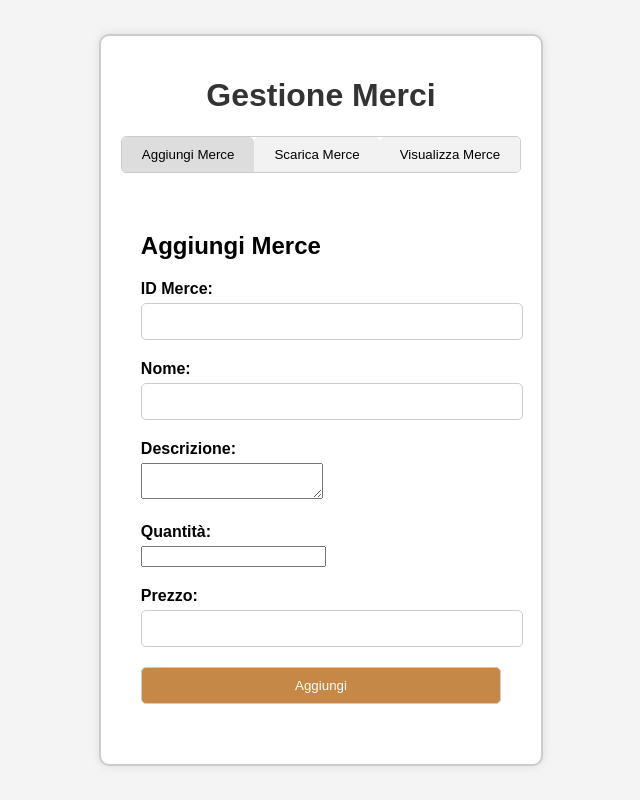
After one commit to vordkan/Raf, a Flask app: page /merce in a window 1280 px wide, after a click on "Aggiungi Merce". The commit adds this page. Shown: the whole page, without its empty margins (319-959 px from the left). Run offline with Flask 3, Linux system fonts and the light colour scheme.

Commit message:
inserimento carico e scarico merce

```diff
--- a/app.py
+++ b/app.py
@@ -54,6 +54,11 @@ def gestione_dipendenti():
 @app.route('/fatturato')
 def fatturato():
     return render_template('fatturato.html')
+
+# Merce
+@app.route('/merce')
+def merce():
+    return render_template('merci.html')
 
 
 @app.route('/submit', methods=['POST'])
@@ -366,6 +371,71 @@ def get_schedule():
         return jsonify({'error': 'Errore durante il recupero del programma di fatturazione.'}), 500
 
 #---------------------------------------------------------------------------------------------------------------------#
+@app.route('/carica_merce', methods=['POST'])
+def carica_merce():
+    id_merce = request.form['id_merce']
+    nome_merce = request.form['nome_merce']
+    descrizione_merce = request.form['descrizione_merce']
+    quantita_merce = int(request.form['quantita_merce'])
+    prezzo_merce = float(request.form['prezzo_merce'])
+    data_carico = datetime.utcnow()
+
+    try:
+        cursor.execute("INSERT INTO merci (ID, nome, descrizione, quantita, prezzo, data_carico) VALUES (%s, %s, %s, %s, %s, %s)",
+                       (id_merce, nome_merce, descrizione_merce, quantita_merce, prezzo_merce, data_carico))
+        conn.commit()
+
+        # Chiamata alla funzione JavaScript per visualizzare il messaggio di successo
+        return jsonify({"success": "Carico avvenuto con successo!"}), 200
+    except Exception as e:
+        print(f"Si è verificato un errore durante l'inserimento della merce nel database: {e}")
+        return "Si è verificato un errore durante l'inserimento della merce."
+
+
+
+@app.route('/scarica_merce', methods=['POST'])
+def scarica_merce():
+    id_merce = request.form['id_merceS']
+    quantita_scarico = int(request.form['quantita_scarico'])
+
+    try:
+        # Verifica se la merce esiste
+        cursor.execute("SELECT quantita FROM merci WHERE ID = %s", (id_merce,))
+        result = cursor.fetchone()
+
+        if result:
+            quantita_attuale = result[0]
+            if quantita_scarico <= quantita_attuale:
+                # Aggiorna la quantità di merce nel database
+                nuova_quantita = quantita_attuale - quantita_scarico
+                cursor.execute("UPDATE merci SET quantita = %s WHERE ID = %s", (nuova_quantita, id_merce))
+                conn.commit()
+                print("Scarico avvenuto con successo!")
+                return "Scarico avvenuto con successo!"
+            else:
+                return "Quantità da scaricare superiore alla quantità attuale."
+        else:
+            return "Merce non trovata."
+
+    except Exception as e:
+        print(f"Si è verificato un errore durante lo scarico della merce: {e}")
+        return "Si è verificato un errore durante lo scarico della merce."
+
+
+@app.route('/visualizza_merce', methods=['GET'])
+def visualizza_merce():
+    try:
+        cursor.execute("SELECT ID, nome, descrizione, quantita, prezzo, data_carico FROM merci")
+        merci = cursor.fetchall()
+        return jsonify(merci)
+    except Exception as e:
+        print(f"Si è verificato un errore durante il recupero delle merci: {e}")
+        return jsonify({"error": "Si è verificato un errore durante il recupero delle merci."}), 500
+
+
+
+#---------------------------------------------------------------------------------------------------------------------#
+
 
 if __name__ == "__main__":
     app.run(debug=True)
--- a/templates/index.html
+++ b/templates/index.html
@@ -15,6 +15,7 @@
         <a href="/dipendenti" class="menu-button">Dipendente</a>
         <a href="/cliente" class="menu-button">Cliente</a>
         <a href="/fatturato" class="menu-button">Fatturato</a>
+        <a href="/merce" class="menu-button">Gestione merce</a>
     </div>
 </div>
 
--- /dev/null
+++ b/templates/merci.html
@@ -0,0 +1,164 @@
+<!DOCTYPE html>
+<html lang="it">
+<head>
+    <meta charset="UTF-8">
+    <meta name="viewport" content="width=device-width, initial-scale=1.0">
+    <title>Gestione Merci</title>
+    <link rel="stylesheet" href="{{ url_for('static', filename='css/dipendente.css') }}">
+</head>
+<body>
+
+<div class="page-wrapper">
+    <h1>Gestione Merci</h1>
+
+    <div class="tabs">
+        <div class="tab">
+            <button class="tablinks active" onclick="openTab(event, 'aggiungiMerce')">Aggiungi Merce</button>
+        </div>
+        <div class="tab">
+            <button class="tablinks" onclick="openTab(event, 'eliminaMerce')">Scarica Merce</button>
+        </div>
+        <div class="tab">
+            <button class="tablinks" onclick="openTab(event, 'visualizzaMerce')">Visualizza Merce</button>
+        </div>
+    </div>
+
+    <div id="aggiungiMerce" class="tabcontent">
+        <h2>Aggiungi Merce</h2>
+        <form action="/carica_merce" method="post">
+            <div class="form-group">
+                <label for="id_merce">ID Merce:</label>
+                <input type="text" id="id_merce" name="id_merce" required>
+            </div>
+
+            <div class="form-group">
+                <label for="nome_merce">Nome:</label>
+                <input type="text" id="nome_merce" name="nome_merce" required>
+            </div>
+
+            <div class="form-group">
+                <label for="descrizione_merce">Descrizione:</label>
+                <textarea id="descrizione_merce" name="descrizione_merce" required></textarea>
+            </div>
+
+            <div class="form-group">
+                <label for="quantita_merce">Quantità:</label>
+                <input type="number" id="quantita_merce" name="quantita_merce" required>
+            </div>
+
+            <div class="form-group">
+                <label for="prezzo_merce">Prezzo:</label>
+                <input type="text" id="prezzo_merce" name="prezzo_merce" required>
+            </div>
+
+            <div class="form-group">
+                <input type="submit" value="Aggiungi">
+            </div>
+        </form>
+    </div>
+
+    <div id="eliminaMerce" class="tabcontent">
+        <h2>Scarica Merce</h2>
+        <form action="/scarica_merce" method="post">
+            <div class="form-group">
+                <label for="id_merceS">ID Merce:</label>
+                <input type="text" id="id_merceS" name="id_merceS" required>
+            </div>
+
+            <div class="form-group">
+                <label for="quantita_scarico">Quantità da scaricare:</label>
+                <input type="number" id="quantita_scarico" name="quantita_scarico" required>
+            </div>
+
+            <div class="form-group">
+                <input type="submit" value="Scarica">
+            </div>
+        </form>
+    </div>
+
+    <div id="visualizzaMerce" class="tabcontent">
+        <h2>Visualizza Merce</h2>
+        <table>
+            <thead>
+            <tr>
+                <th>ID</th>
+                <th>Nome</th>
+                <th>Descrizione</th>
+                <th>Quantità</th>
+                <th>Prezzo</th>
+                <th>Data Carico</th>
+            </tr>
+            </thead>
+            <tbody id="merceTableBody">
+            {% for merce in merci %}
+            <tr>
+                <td>{{ merce[0] }}</td>
+                <td>{{ merce[1] }}</td>
+                <td>{{ merce[2] }}</td>
+                <td>{{ merce[3] }}</td>
+                <td>{{ merce[4] }}</td>
+                <td>{{ merce[5] }}</td>
+            </tr>
+            {% endfor %}
+            </tbody>
+        </table>
+    </div>
+</div>
+
+<script>
+    function openTab(evt, tabName) {
+        var i, tabcontent, tablinks;
+        tabcontent = document.getElementsByClassName("tabcontent");
+        for (i = 0; i < tabcontent.length; i++) {
+            tabcontent[i].style.display = "none";
+        }
+        tablinks = document.getElementsByClassName("tablinks");
+        for (i = 0; i < tablinks.length; i++) {
+            tablinks[i].classList.remove("active");
+        }
+        document.getElementById(tabName).style.display = "block";
+        evt.currentTarget.classList.add("active");
+
+        if (tabName === 'visualizzaMerce') {
+            visualizzaMerce();
+        }
+    }
+
+    function visualizzaMerce() {
+        fetch('/visualizza_merce')
+            .then(response => {
+                if (!response.ok) {
+                    throw new Error('Errore durante il recupero dei dati');
+                }
+                return response.json();
+            })
+            .then(data => {
+                const tableBody = document.getElementById('merceTableBody');
+                tableBody.innerHTML = ''; // Pulisci i dati precedenti
+
+                data.forEach(merce => {
+                    const row = document.createElement('tr');
+                    // Formatta la data
+                    const dataCarico = new Date(merce[5]).toLocaleDateString('it-IT');
+                    row.innerHTML = `
+                    <td>${merce[0]}</td>
+                    <td>${merce[1]}</td>
+                    <td>${merce[2]}</td>
+                    <td>${merce[3]}</td>
+                    <td>${merce[4]}</td>
+                    <td>${dataCarico}</td>
+                `;
+                    tableBody.appendChild(row);
+                });
+            })
+            .catch(error => {
+                console.error('Errore durante il recupero dei dati:', error);
+                // Gestisci l'errore in modo appropriato, ad esempio mostrando un messaggio all'utente
+            });
+
+    }
+
+</script>
+
+</body>
+</html>
```
Also changed, not shown: static/css/merci.css (added, +126 -0 lines), 1 other file.
